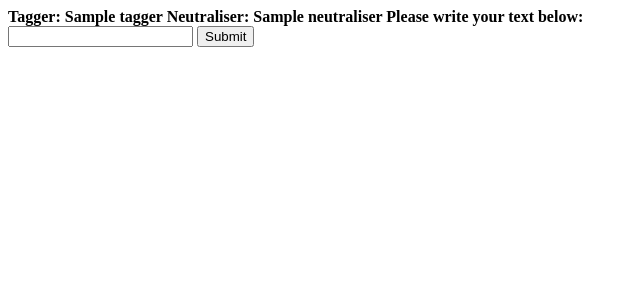
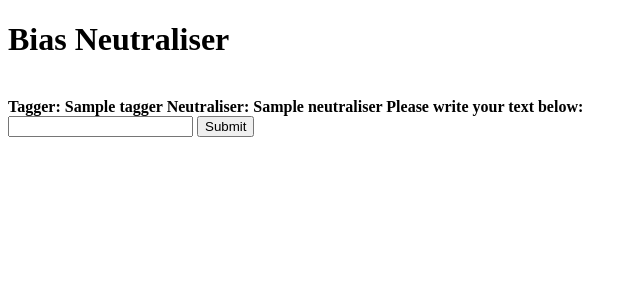
Before and after one commit to PaulB99/MABEL, a Flask app: template src/app/templates/runner.html in a window 1280 px wide. Shown: the top 300 px of the page, without its empty margins (0-640 px from the left). Run offline with Flask 2, Linux system fonts and the light colour scheme; the template is opened without the code that fills it: most values are stand-ins (such as "Sample title", 1, 10 or a date in 2020).

Commit message:
small app updates
Former-commit-id: 2ad54e37849ffb9f67da4f1f068959957cefb3db

```diff
--- a/src/app/app.py
+++ b/src/app/app.py
@@ -22,9 +22,9 @@ def get_models():
         neutraliser = request.form.get('neutralisers')
         if tagger is not None and neutraliser is not None:
             if not os.path.exists('../../cache/taggers/' + tagger +'.pt'):
-                error+="{} has not been trained yet! Please run the relevant testing script and try again.\n".format(tagger)
+                error+="{} has not been trained yet! Please run the relevant testing script and try again.<br>".format(tagger)
             if not os.path.exists('../../cache/neutralisers/' + neutraliser + '.pt'):
-                error+="{} has not been trained yet! Please run the relevant testing script and try again.\n".format(neutraliser)
+                error+="{} has not been trained yet! Please run the relevant testing script and try again.<br>".format(neutraliser)
             if error != "":
                 return render_template('index.html', taggers=taggers,neutralisers=neutralisers, error=error)
             else:
--- a/src/app/templates/runner.html
+++ b/src/app/templates/runner.html
@@ -3,9 +3,14 @@
 <head>
     <meta charset="UTF-8">
     <title>Bias Neutraliser</title>
+    <link rel="stylesheet" href="styles.css">
 </head>
 
 <body>
+    <h1>
+        Bias Neutraliser
+    </h1>
+    <br>
     <strong>
         Tagger: {{tagger}}        Neutraliser: {{neutraliser}}
     </strong>
--- /dev/null
+++ b/src/app/templates/styles.css
@@ -0,0 +1,15 @@
+h1 {
+
+}
+
+h2 {
+
+}
+
+h3 {
+
+}
+
+p {
+    color: red;
+  }
```
Also changed, not shown: src/app/templates/index.html (+20 -1 lines).
